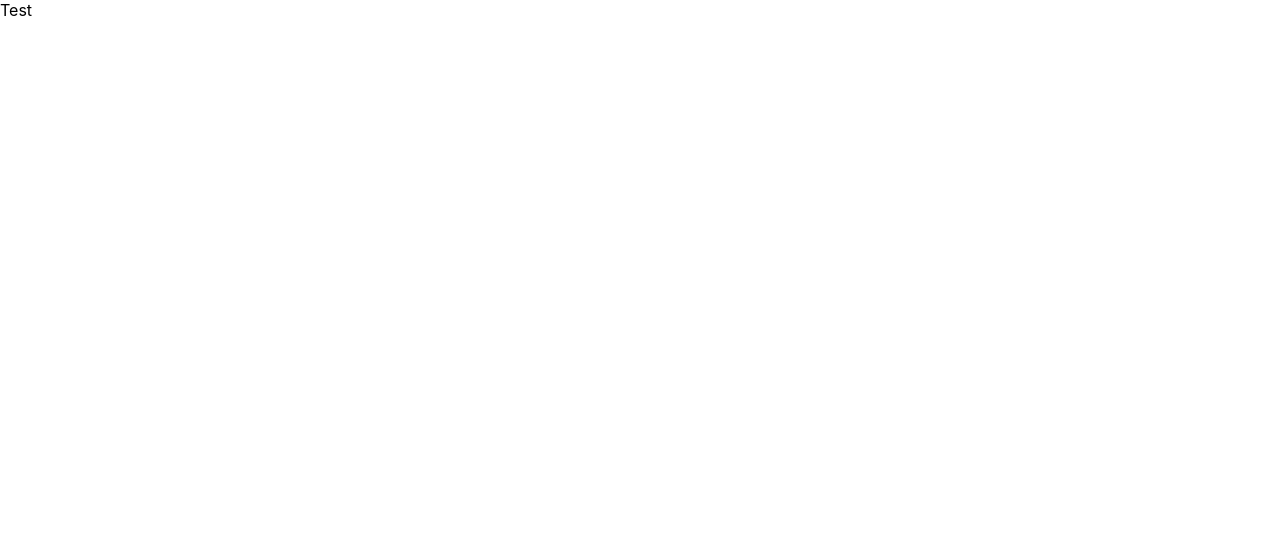
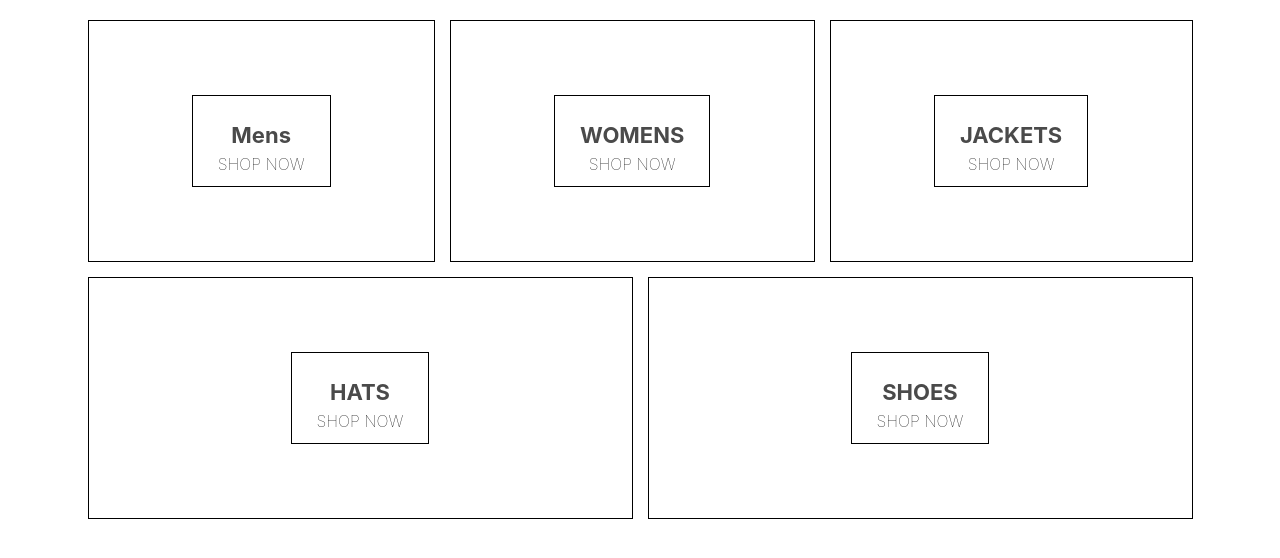
Before and after one commit to llcranmer/eshop, a React (Create React App) app in the folder nook-clothing-app/: page / in a window 1280 px wide. Shown: the top 558 px of the page. Built offline with nearby package versions, Linux system fonts and the light colour scheme.

Commit message:
basic layout lesson 60

```diff
--- /dev/null
+++ b/nook-clothing-app/src/components/homepage/homepage.styles.scss
@@ -0,0 +1,54 @@
+.homepage {
+    display: flex;
+    flex-direction: column;
+    align-items: center;
+    padding: 20px 80px;
+  }
+
+  .directory-menu {
+    width: 100%;
+    display: flex;
+    flex-wrap: wrap;
+    justify-content: space-between;
+  }
+
+  .directory-menu-item {
+    min-width: 30%;
+    height: 240px;
+    flex: 1 1 auto;
+    display: flex;
+    align-items: center;
+    justify-content: center;
+    border: 1px solid black;
+    margin: 0 7.5px 15px;
+
+    &:first-child {
+      margin-right: 7.5px;
+    }
+
+    &:last-child {
+      margin-left: 7.5px;
+    }
+
+    .content-box {
+      height: 90px;
+      padding: 0 25px;
+      display: flex;
+      flex-direction: column;
+      align-items: center;
+      justify-content: center;
+      border: 1px solid black;
+
+      .title {
+        font-weight: bold;
+        margin-bottom: 6px;
+        font-size: 22px;
+        color: #4a4a4a;
+      }
+
+      .subtitle {
+        font-weight: lighter;
+        font-size: 16px;
+      }
+    }
+  }
--- a/nook-clothing-app/src/components/homepage/hompage.component.jsx
+++ b/nook-clothing-app/src/components/homepage/hompage.component.jsx
@@ -1,7 +1,40 @@
 import React from 'react';
-
+import "./homepage.styles.scss";
 const HomePage = () => (
-    <div>Test</div>
+    <div className="homepage">
+        <div className="directory-menu">
+            <div className="directory-menu-item">
+                <div className="content-box">
+                    <h1 className="title"> Mens</h1>
+                    <span className="subtitle">SHOP NOW</span>
+                </div>
+            </div>
+            <div className="directory-menu-item">
+                <div className="content-box">
+                    <h1 className="title"> WOMENS</h1>
+                    <span className="subtitle">SHOP NOW</span>
+                </div>
+            </div>
+            <div className="directory-menu-item">
+                <div className="content-box">
+                    <h1 className="title">JACKETS</h1>
+                    <span className="subtitle">SHOP NOW</span>
+                </div>
+            </div>
+            <div className="directory-menu-item">
+                <div className="content-box">
+                    <h1 className="title">HATS</h1>
+                    <span className="subtitle">SHOP NOW</span>
+                </div>
+            </div>
+            <div className="directory-menu-item">
+                <div className="content-box">
+                    <h1 className="title">SHOES</h1>
+                    <span className="subtitle">SHOP NOW</span>
+                </div>
+            </div>
+        </div>
+    </div>
 )
 
 
```
